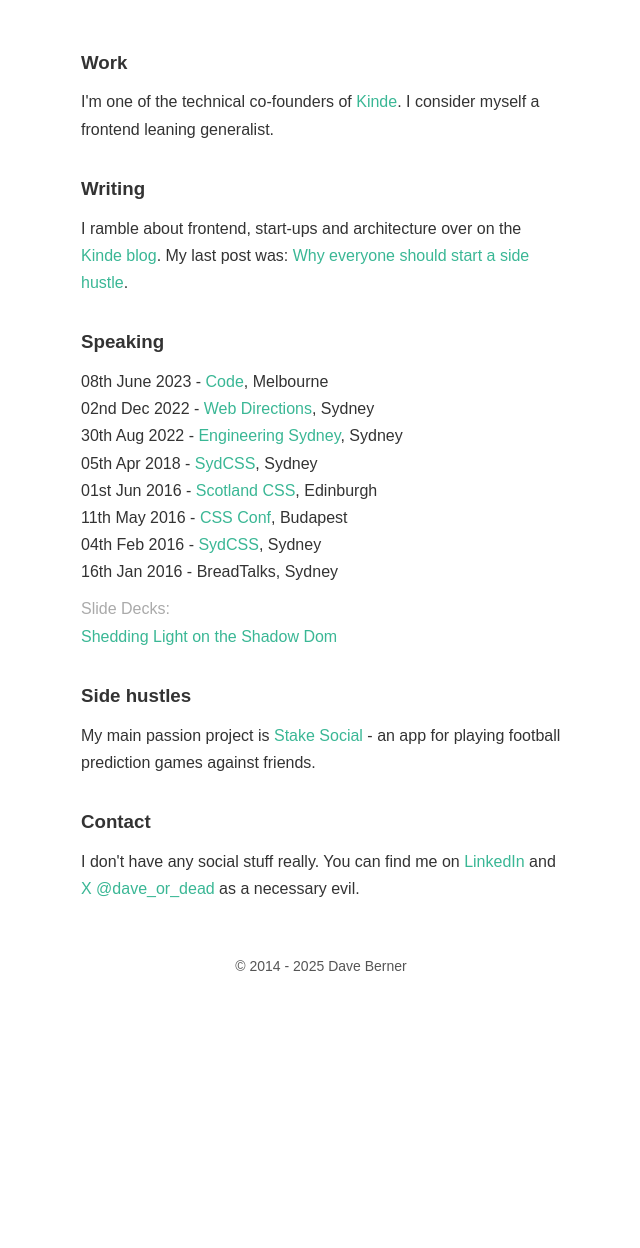
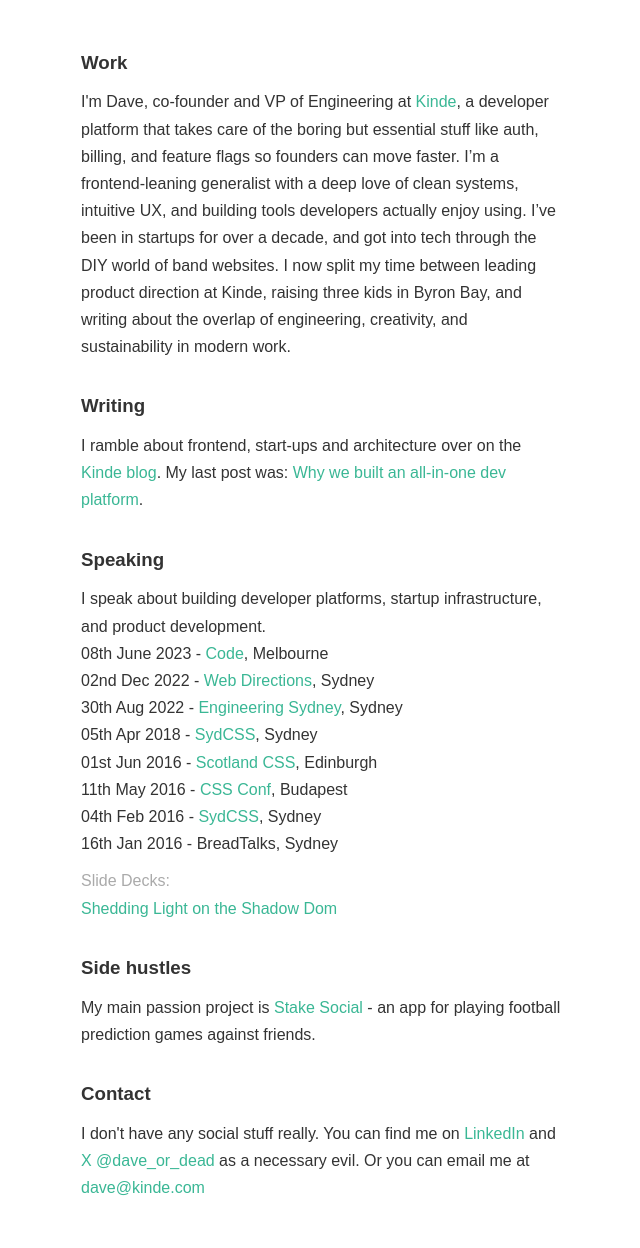
Before and after one commit to DaveOrDead/davidberner, a website: page index.html in a window 1280 px wide. Shown: the part 160-1408 px from the top of the page, without its empty margins (319-959 px from the left). Before the commit the page ends 1149 px from the top, so only its background shows below. Drawn offline with Linux system fonts and the light colour scheme.

Commit message:
chore: update site

```diff
--- a/index.html
+++ b/index.html
@@ -24,9 +24,17 @@
             <h3 class="c-card__title h-spacing-small">Work</h3>
 
             <p class="c-card__summary">
-              I'm one of the technical co-founders of
-              <a href="https://kinde.com/">Kinde</a>. I consider myself a
-              frontend leaning generalist.
+              I'm Dave, co-founder and VP of Engineering at
+              <a href="https://kinde.com/">Kinde</a>, a developer platform that
+              takes care of the boring but essential stuff like auth, billing,
+              and feature flags so founders can move faster. I’m a
+              frontend-leaning generalist with a deep love of clean systems,
+              intuitive UX, and building tools developers actually enjoy using.
+              I’ve been in startups for over a decade, and got into tech through
+              the DIY world of band websites. I now split my time between
+              leading product direction at Kinde, raising three kids in Byron
+              Bay, and writing about the overlap of engineering, creativity, and
+              sustainability in modern work.
             </p>
           </li>
           <li class="c-card">
@@ -40,14 +48,18 @@
                 >Kinde blog</a
               >. My last post was:
               <a
-                href="https://kinde.com/blog/startups/why-everyone-should-start-a-side-hustle"
-                >Why everyone should start a side hustle</a
+                href="https://kinde.com/blog/engineering/why-we-built-an-all-in-one-developer-platform/"
+                >Why we built an all-in-one dev platform</a
               >.
             </p>
           </li>
 
           <li class="c-card">
             <h3 class="c-card__title h-spacing-small">Speaking</h3>
+            <p class="c-card__summary">
+              I speak about building developer platforms, startup
+              infrastructure, and product development.
+            </p>
             <ul class="h-spacing-small">
               <li>
                 <time datetime="2023-06-08">08th June 2023</time> -
@@ -119,20 +131,15 @@
               I don't have any social stuff really. You can find me on
               <a href="https://www.linkedin.com/in/davidajberner/">LinkedIn</a>
               and <a href="https://www.x.com/dave_or_dead">X @dave_or_dead</a>
-              as a necessary evil.
+              as a necessary evil. Or you can email me at
+              <a href="mailto:dave@kinde.com">dave@kinde.com</a>
             </p>
           </li>
         </ul>
       </main>
 
       <footer class="h-txt-center">
-        <small class="c-copyright">
-          &copy; 2014 -
-          <script>
-            document.write(new Date().getFullYear());
-          </script>
-          <noscript>Now</noscript> Dave Berner
-        </small>
+        <small class="c-copyright"> &copy; 2025 Dave Berner </small>
       </footer>
     </div>
   </body>
```
